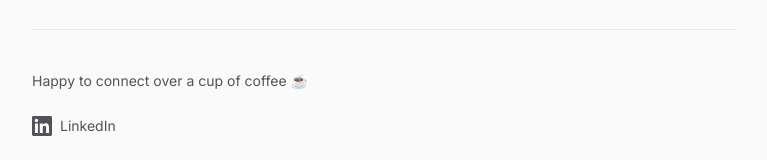
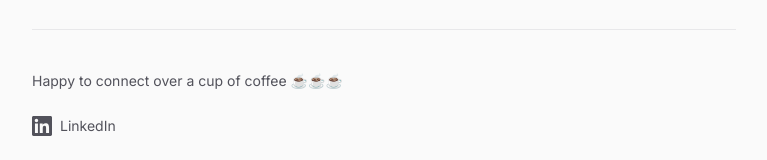
Before and after one commit to nicholaslispace/nicholasli, a Next.js app: page / in a window 1280 px wide. Shown: the part 2030-2190 px from the top of the page, without its empty margins (256-1023 px from the left). Built offline with nearby package versions, Linux system fonts and the light colour scheme.

Commit message:
Add more coffee emojis to footer

```diff
--- a/app/draft/page.tsx
+++ b/app/draft/page.tsx
@@ -221,7 +221,7 @@ export default function DraftHomePage() {
 
       <footer className="mt-24 border-t border-zinc-200/80 pt-10 sm:mt-28">
         <p className="mb-6 text-sm leading-relaxed text-zinc-600">
-          Happy to connect over a cup of coffee ☕
+          Happy to connect over a cup of coffee ☕☕☕
         </p>
         <nav aria-label="Social links" className="flex flex-wrap items-center gap-8">
           <a
--- a/app/page.tsx
+++ b/app/page.tsx
@@ -205,7 +205,7 @@ export default function Home() {
 
       <footer className="mt-24 border-t border-zinc-200/80 pt-10 sm:mt-28">
         <p className="mb-6 text-sm leading-relaxed text-zinc-600">
-          Happy to connect over a cup of coffee ☕
+          Happy to connect over a cup of coffee ☕☕☕
         </p>
         <nav aria-label="Social links" className="flex flex-wrap items-center gap-8">
           <a
```
